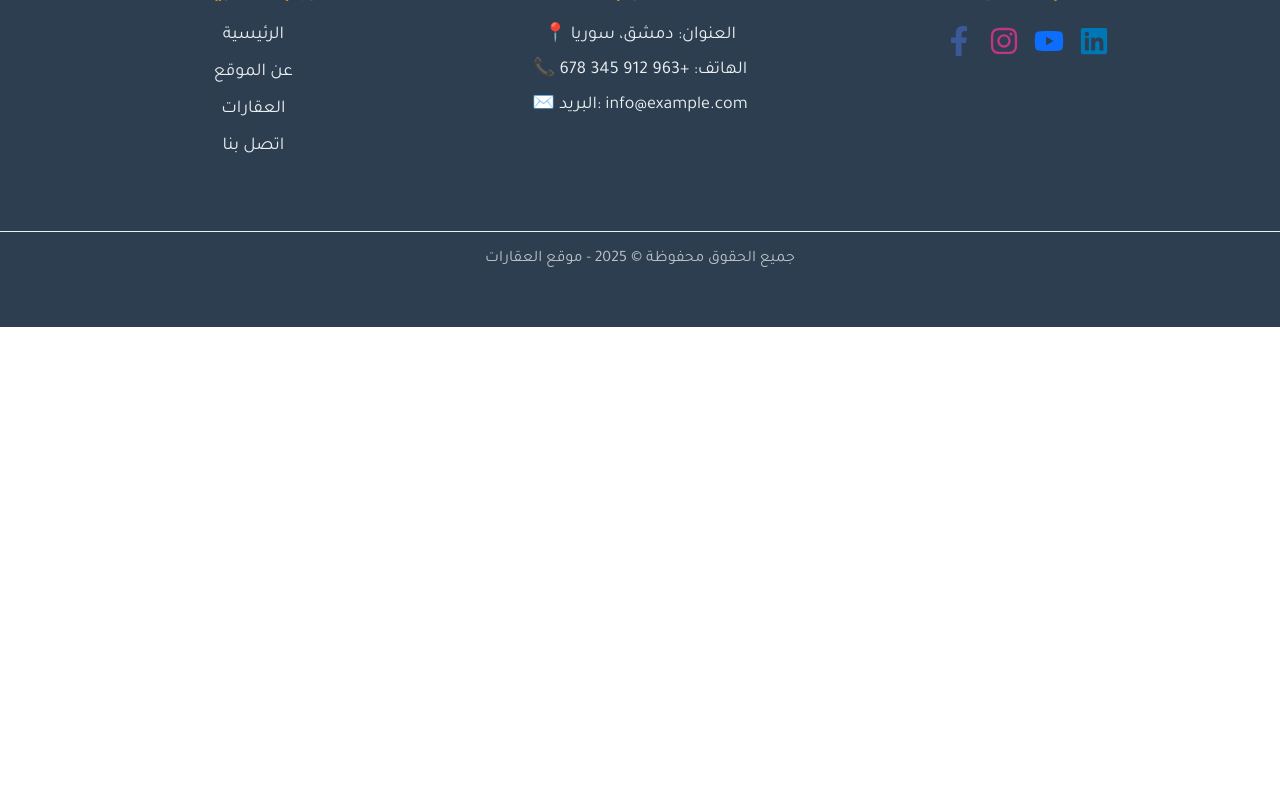
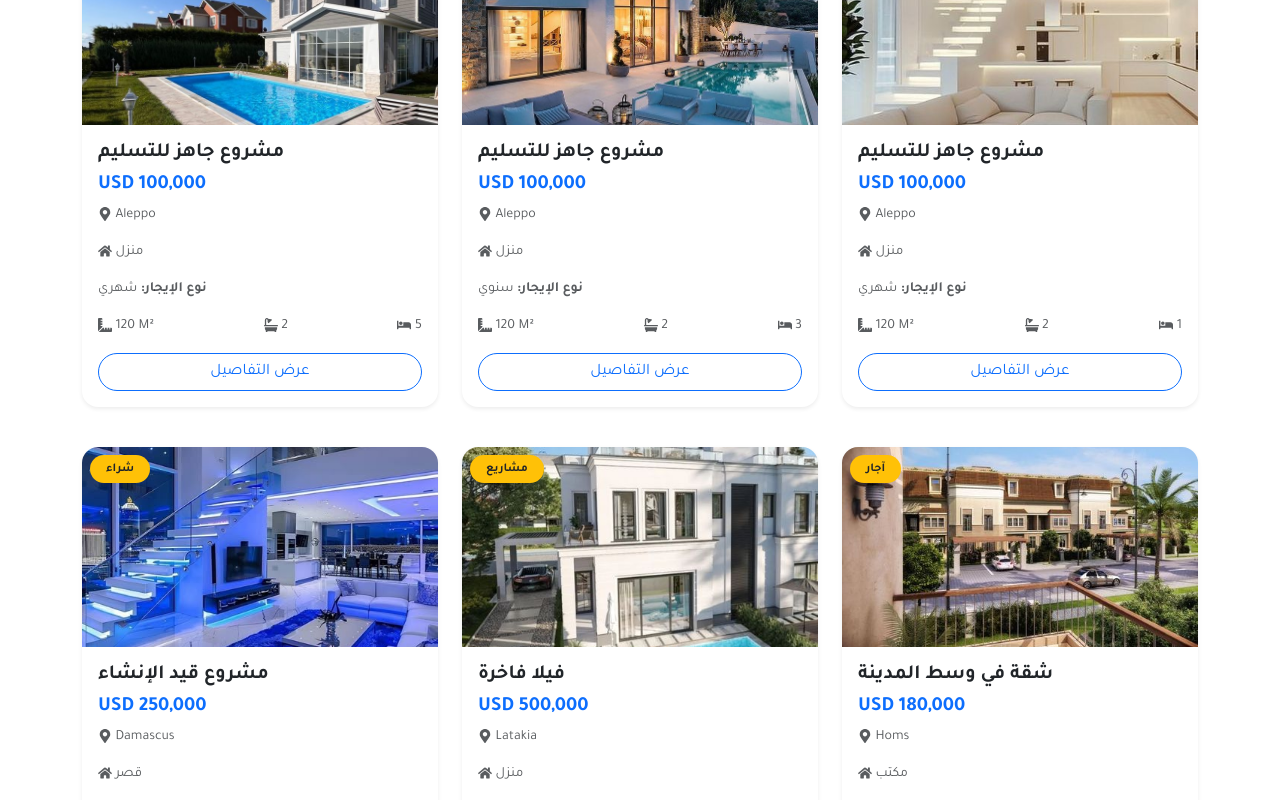
Before and after one commit to AhmadAlhjje/Real_Estate, a React (Vite) app: page /realEstate in a window 1280 px wide. Shown: the part 480-1280 px from the top of the page. Before the commit the page ends 807 px from the top, so only its background shows below. Built offline with nearby package versions, Linux system fonts and the light colour scheme.

Commit message:
Edit PropertyFilter and RealEstate Files

```diff
--- a/src/components/PropertyFilter/PropertyFilter.jsx
+++ b/src/components/PropertyFilter/PropertyFilter.jsx
@@ -3,18 +3,19 @@ import "./PropertyFilter.css";
 import Filter from "../Filter/Filter";
 
 const PropertyFilter = ({ onFilterChange }) => {
-  const [propertyType, setPropertyType] = useState("rent");
+  const [propertyType, setPropertyType] = useState("آجار");
   const [category, setCategory] = useState("");
-  const [rooms, setRooms] = useState("");
+  const [livingRooms, setlivingRooms] = useState("");
   const [bathrooms, setBathrooms] = useState("");
   const [completionDate, setCompletionDate] = useState("");
   const [priceRange, setPriceRange] = useState({ min: "", max: "" });
 
   const handleFilterChange = () => {
+    // عند الضغط على فلترة، سيتم إرسال الفلاتر إلى المكون الأب
     onFilterChange({
       propertyType,
       category,
-      rooms,
+      livingRooms,
       bathrooms,
       completionDate,
       priceRange,
@@ -22,14 +23,13 @@ const PropertyFilter = ({ onFilterChange }) => {
   };
 
   const handlePropertyTypeChange = (type) => {
-    setPropertyType(type === "مشاريع" ? "project" : type === "شراء" ? "buy" : "rent");
+    setPropertyType(type);
   };
 
   return (
     <div className="property-filter">
-      <h2> فلترة العقارات</h2>
+      <h2>فلترة العقارات</h2>
       <Filter onFilter={handlePropertyTypeChange} />
-
       {/* ✅ الفلاتر بناءً على نوع العقار */}
       <div className="filters-row">
         {propertyType !== "project" ? (
@@ -44,7 +44,7 @@ const PropertyFilter = ({ onFilterChange }) => {
               <option value="clinic">عيادة</option>
               <option value="palace">قصر</option>
             </select>
-            <select className="filter-select" value={rooms} onChange={(e) => setRooms(e.target.value)}>
+            <select className="filter-select" value={livingRooms} onChange={(e) => setlivingRooms(e.target.value)}>
               <option value="">الغرف</option>
               {[1, 2, 3, 4, 5, 6].map((num) => (
                 <option key={num} value={num}>{num}</option>
@@ -87,7 +87,7 @@ const PropertyFilter = ({ onFilterChange }) => {
           <input
             type="number"
             className="filter-input"
-            placeholder=" أعلى سعر"
+            placeholder="أعلى سعر"
             value={priceRange.max}
             onChange={(e) => setPriceRange({ ...priceRange, max: e.target.value })}
           />
--- a/src/pages/RealEstate/RealEstate.jsx
+++ b/src/pages/RealEstate/RealEstate.jsx
@@ -1,13 +1,173 @@
+import React, { useState } from "react";
 import "bootstrap/dist/css/bootstrap.min.css";
 import PropertyFilter from "../../components/PropertyFilter/PropertyFilter";
+import PropertyCard from "../../components/PropertyCard/PropertyCard";
+
+const property = [
+  {
+    id: 1,
+    title: "مشروع جاهز للتسليم",
+    type: "آجار",
+    category: "شقة",
+    subCategory: "منزل",
+    city: "Aleppo",
+    area: 120,
+    price: 100000,
+    rooms: 3,
+    bathrooms: 2,
+    livingRooms:5,
+    rentType: "شهري",
+    images: ["public/s1.jpg", "public/s2.jpg"],
+    video: "public/video1.mp4",
+    description: "شقة مميزة مع إطلالة جميلة قريبة من جميع الخدمات.",
+    views: 200,
+    latitude: 36.2021,
+    longitude: 37.1343,
+    addedDate: new Date("2025-03-01T12:00:00")
+  },
+  {
+    id: 2,
+    title: "مشروع جاهز للتسليم",
+    type: "آجار",
+    category: "شقة",
+    subCategory: "منزل",
+    city: "Aleppo",
+    area: 120,
+    price: 100000,
+    rooms: 3,
+    bathrooms: 2,
+    livingRooms:3,
+    rentType: "سنوي",
+    images: ["public/s2.jpg", "public/s3.jpg"],
+    video: "public/video2.mp4",
+    description: "شقة جديدة بتصميم حديث وإطلالة رائعة.",
+    views: 250,
+    latitude: 36.2150,
+    longitude: 37.1598,
+    addedDate: new Date("2025-03-02T12:00:00")
+  },
+  {
+    id: 3,
+    title: "مشروع جاهز للتسليم",
+    type: "آجار",
+    category: "شقة",
+    subCategory: "منزل",
+    city: "Aleppo",
+    area: 120,
+    price: 100000,
+    rooms: 3,
+    bathrooms: 2,
+    livingRooms:1,
+    rentType: "شهري",
+    images: ["public/s3.jpg", "public/s4.jpg"],
+    video: "public/video3.mp4",
+    description: "شقة مجهزة بالكامل مع أثاث عصري.",
+    views: 180,
+    latitude: 36.1802,
+    longitude: 37.1225,
+    addedDate: new Date("2025-03-03T12:00:00")
+  },
+  {
+    id: 4,
+    title: "مشروع قيد الإنشاء",
+    type: "شراء",
+    category: "فيلا",
+    subCategory: "قصر",
+    city: "Damascus",
+    area: 300,
+    price: 250000,
+    rooms: 5,
+    bathrooms: 4,
+    livingRooms:4,
+    rentType: null,
+    images: ["public/s4.jpg", "public/s5.jpg"],
+    video: "public/video4.mp4",
+    description: "فيلا فاخرة بتصميم حديث مع مسبح وحديقة واسعة.",
+    views: 150,
+    latitude: 33.5102,
+    longitude: 36.2913,
+    addedDate: new Date("2025-03-04T12:00:00")
+  },
+  {
+    id: 5,
+    title: "فيلا فاخرة",
+    type: "مشاريع",
+    category: "فيلا",
+    subCategory: "منزل",
+    city: "Latakia",
+    area: 500,
+    price: 500000,
+    rooms: 6,
+    bathrooms: 5,
+    livingRooms:2,
+    rentType: null,
+    images: ["public/s5.jpg", "public/s6.jpg"],
+    video: "public/video5.mp4",
+    description: "فيلا مطلة على البحر مع كافة وسائل الراحة.",
+    views: 300,
+    latitude: 35.5193,
+    longitude: 35.7811,
+    addedDate: new Date("2025-03-05T12:00:00")
+  },
+  {
+    id: 6,
+    title: "شقة في وسط المدينة",
+    type: "آجار",
+    category: "شقة",
+    subCategory: "مكتب",
+    city: "Homs",
+    area: 140,
+    price: 180000,
+    rooms: 4,
+    bathrooms: 3,
+    livingRooms:1,
+    rentType: "شهري",
+    images: ["public/s6.jpg", "public/s7.jpg"],
+    video: "public/video6.mp4",
+    description: "شقة مثالية للعائلات في وسط المدينة بالقرب من المواصلات.",
+    views: 400,
+    latitude: 34.7306,
+    longitude: 36.7098,
+    addedDate: new Date("2025-03-06T12:00:00"),
+  }
+];
+
+const RealEstate = () => {
+  const [filteredProperties, setFilteredProperties] = useState(property);
+
+  const filterProperties = (filters) => {
+    const filtered = property.filter((prop) => {
+      return (
+        // التحقق من نوع العقار (آجار أو شراء أو مشاريع)
+        (filters.propertyType === "آجار" ? prop.type === "آجار" : filters.propertyType === "شراء" ? prop.type === "شراء" : filters.propertyType === "مشاريع" ? prop.type === "مشاريع" : true) &&
+
+        // التحقق من الفئة (إن كانت موجودة)
+        (filters.category ? prop.category === filters.category : true) &&
+
+        // التحقق من عدد الغرف (إن كان محددًا)
+        (filters.livingRooms ? prop.livingRooms === parseInt(filters.livingRooms) : true) &&
+
+        // التحقق من عدد الحمامات (إن كان محددًا)
+        (filters.bathrooms ? prop.bathrooms === parseInt(filters.bathrooms) : true) &&
+
+        // التحقق من نطاق السعر (إن كان محددًا)
+        (filters.priceRange.min && prop.price >= parseInt(filters.priceRange.min) || !filters.priceRange.min ? true : false) &&
+        (filters.priceRange.max && prop.price <= parseInt(filters.priceRange.max) || !filters.priceRange.max ? true : false)
+      );
+    });
+
+    setFilteredProperties(filtered);
+  };
 
 
-
-const RealEstate = () => {
-
-    return (
+  return (
     <div className="container">
-      <PropertyFilter/>
+      <PropertyFilter onFilterChange={filterProperties} />
+      <div className="row">
+        {filteredProperties.map((prop) => (
+        <PropertyCard key={prop.id} property={prop} />
+        ))}
+      </div>
     </div>
   );
 };
```
